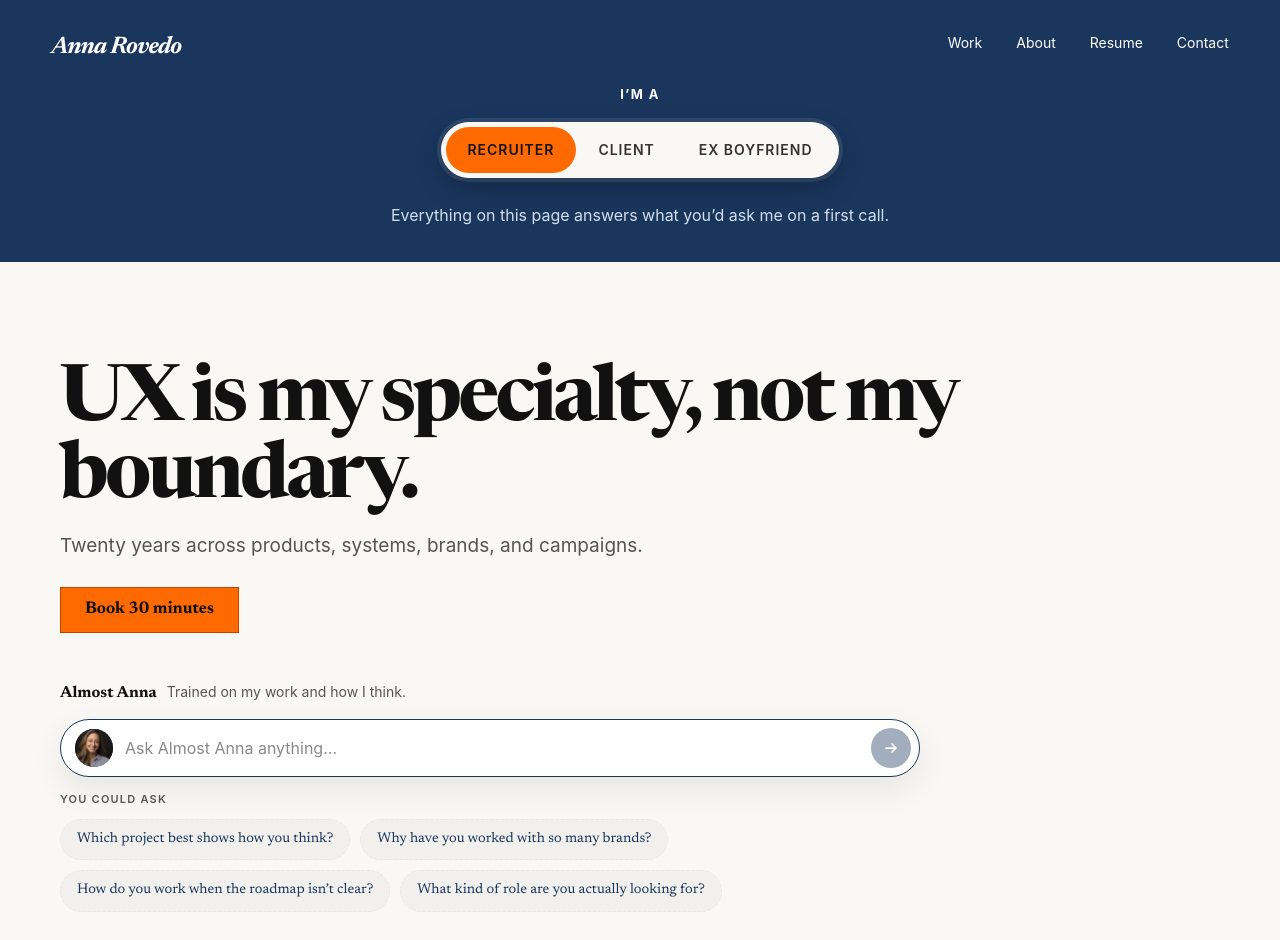
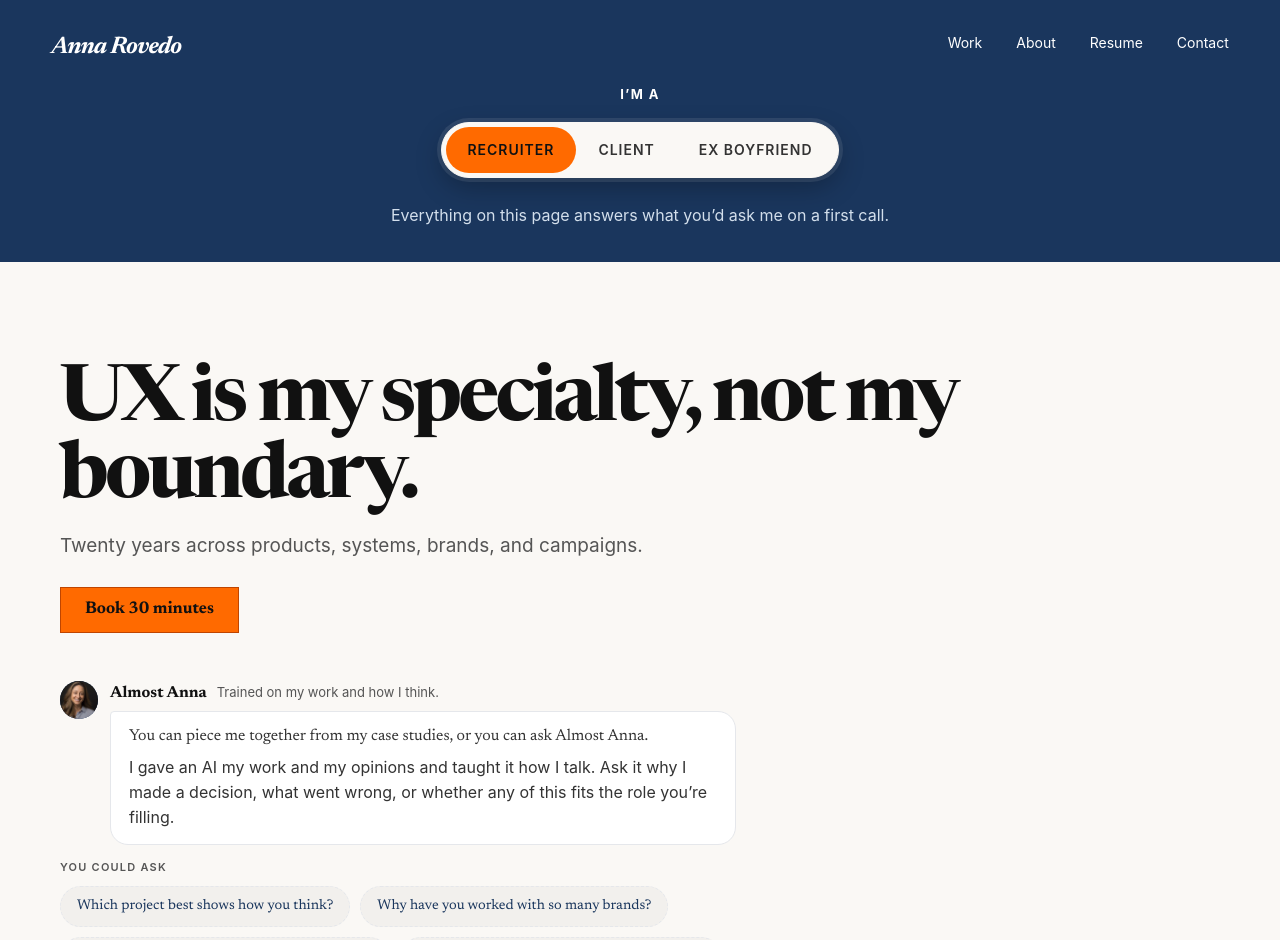
Before and after one commit to annarovedo-ai/annarovedo-portfolio, a Next.js app in the folder site/: page / in a window 1280 px wide. Shown: the top 940 px of the page. Built offline with nearby package versions, Linux system fonts and the light colour scheme; a web font is replaced by a local one.

Commit message:
Anna speaks first, and the bar follows you out

```diff
--- a/site/app/AlmostAnnaChat.tsx
+++ b/site/app/AlmostAnnaChat.tsx
@@ -122,12 +122,35 @@ export default function AlmostAnnaChat({
   if (variant === "hero") {
     return (
       <div className="aa aa-hero">
-        {/* Identity and disclosure in one quiet line: the card masthead's
-            job, without the card. */}
-        <p className="aa-hero-id">
-          <strong>{assistantName}</strong>
-          <span>{assistantDisclosure}</span>
-        </p>
+        {/* The conversation is already underway when the visitor arrives:
+            Anna speaks first, in the persona's own voice, as a message
+            bubble. Without this the hero read as a search field with pills
+            under it (observed live 2026-08-18) — an input alone is not a
+            chat; someone talking to you is. */}
+        {!started ? (
+          <div className="aa-hero-greeting">
+            <span className="aa-avatar" aria-hidden="true">
+              <img
+                src="/anna-avatar.jpg"
+                alt=""
+                onError={(e) => {
+                  e.currentTarget.style.display = "none";
+                }}
+              />
+            </span>
+            <div>
+              <p className="aa-hero-greeting-name">
+                <strong>{assistantName}</strong>
+                <span>{assistantDisclosure}</span>
+              </p>
+              <div className="aa-hero-greeting-bubble">
+                <p className="aa-hero-greeting-lead">{c.conciergeHeading}</p>
+                <p>{c.conciergeBody}</p>
+                {c.conciergeAside ? <p className="aa-aside">{c.conciergeAside}</p> : null}
+              </div>
+            </div>
+          </div>
+        ) : null}
 
         {started ? (
           <div className="aa-hero-thread" ref={scroller}>
@@ -161,6 +184,22 @@ export default function AlmostAnnaChat({
                 <span className="aa-sr">{assistantName} is thinking</span>
               </p>
             ) : null}
+          </div>
+        ) : null}
+
+        {/* Quick replies sit between her message and the composer, where a
+            messaging app puts them; the input is the last thing, as a
+            composer should be. */}
+        {!started && !busy ? (
+          <div className="aa-hero-prompts">
+            <span>{c.promptsLabel ?? "You could ask"}</span>
+            <div>
+              {c.prompts.map((p) => (
+                <button key={p} type="button" onClick={() => send(p, true)}>
+                  {p}
+                </button>
+              ))}
+            </div>
           </div>
         ) : null}
 
@@ -214,18 +253,6 @@ export default function AlmostAnnaChat({
           </p>
         ) : null}
 
-        {!started && !busy ? (
-          <div className="aa-hero-prompts">
-            <span>{c.promptsLabel ?? "You could ask"}</span>
-            <div>
-              {c.prompts.map((p) => (
-                <button key={p} type="button" onClick={() => send(p, true)}>
-                  {p}
-                </button>
-              ))}
-            </div>
-          </div>
-        ) : null}
       </div>
     );
   }
--- a/site/app/AnnaRazor.tsx
+++ b/site/app/AnnaRazor.tsx
@@ -260,7 +260,16 @@ export default function AnnaRazor() {
       return () => window.removeEventListener("scroll", onScroll);
     }
 
-    const anchor = document.querySelector(".home-hero");
+    // The anchor is the hero's chat BAR, not the hero section (2026-08-18,
+    // Anna: "it should stick to the bottom of the screen as the user scrolls
+    // past the chat"). The docked pill appears at the exact moment the hero
+    // bar leaves the viewport, wearing the same costume and holding the same
+    // thread (chatStore), so the two read as one object detaching and
+    // following the reader. Scroll back up and it hands back the same way.
+    // The client homepage has no hero bar, so it falls through to the
+    // section anchor and then the scroll threshold, as before.
+    const anchor =
+      document.querySelector(".aa-hero-bar") ?? document.querySelector(".home-hero");
     if (anchor) {
       const io = new IntersectionObserver(
         ([entry]) => setVisible(!entry.isIntersecting),
```
Also changed, not shown: site/app/globals.css, 1 other file (tests, documents, lock files or other folders).
